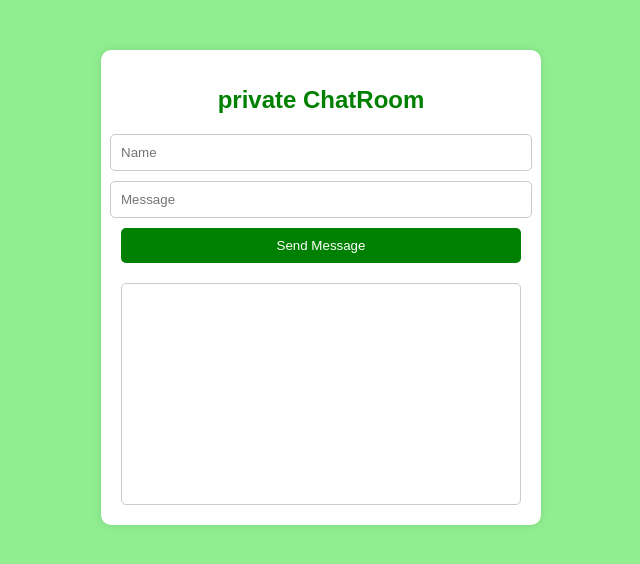
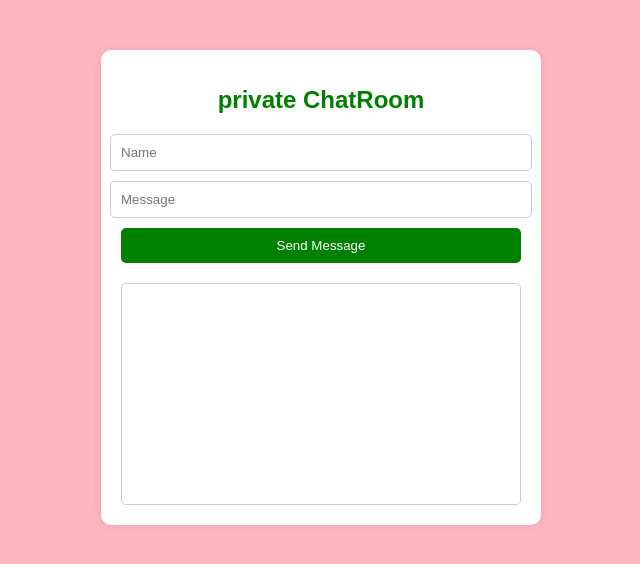
Before and after one commit to Gaurav9501/chatapp, a website: page index.html in a window 1280 px wide. Shown: the whole page, without its empty margins (319-959 px from the left). Drawn offline with nearby package versions, Linux system fonts and the light colour scheme; no server answers.

Commit message:
Update style.css

```diff
--- a/style.css
+++ b/style.css
@@ -1,7 +1,7 @@
 /* style.css */
 
 body {
-    background-color: #90EE90;
+    background-color: #FFB6C1;
     margin: 0;
     padding: 0;
     font-family: Arial, sans-serif;
```
